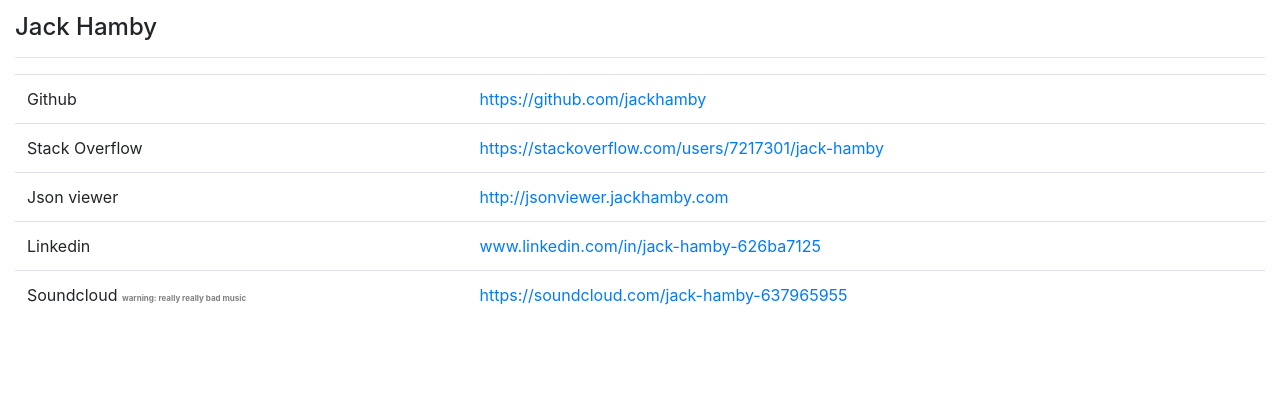
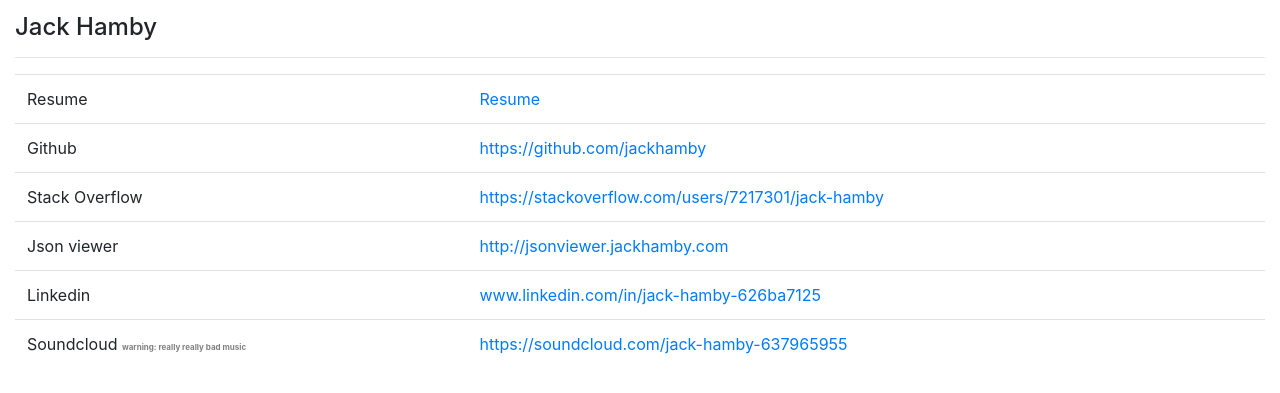
Before and after one commit to jackhamby/jackhamby.com, a Flask app: page / in a window 1280 px wide. Shown: the top 393 px of the page. Run offline with Flask 2, Linux system fonts and the light colour scheme; some libraries are stand-ins or nearby versions.

Commit message:
added resume

```diff
--- a/app.py
+++ b/app.py
@@ -6,10 +6,10 @@
 @app.route('/')
 def index():
     return render_template("index.html")
-    # return 'Hello, World!'
 
-
-
+@app.route('/resume')
+def resume():
+    return render_template("resume.html")
 
 
 if __name__ == "__main__":
--- a/templates/index.html
+++ b/templates/index.html
@@ -14,6 +14,10 @@
 
             <div>
                 <table class="table">
+                    <tr>
+                        <td> Resume </td>
+                        <td> <a href="/resume">Resume</a></td>
+                    </tr>
                     <tr>
                         <td> Github </td>
                         <td> <a href="https://github.com/jackhamby"> https://github.com/jackhamby</a></td>
@@ -53,8 +57,6 @@
 
     .j-header {
         padding-top: 1%;
-
-
     }
 
 </style>
--- /dev/null
+++ b/templates/resume.html
@@ -0,0 +1,4 @@
+
+<html>
+        <embed src="static/JackHambyResume.pdf" style="width: 100%; height:100%;" />
+</html>
```
Also changed, not shown: 1 other file.
